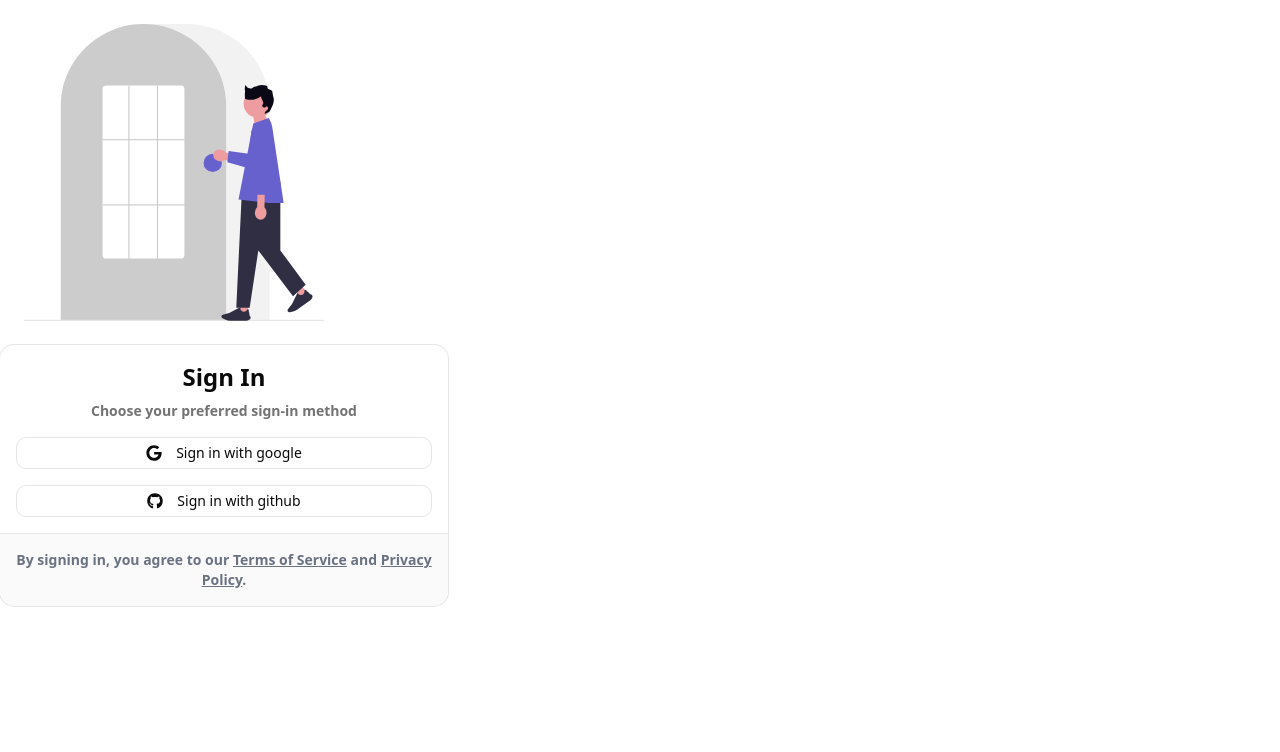
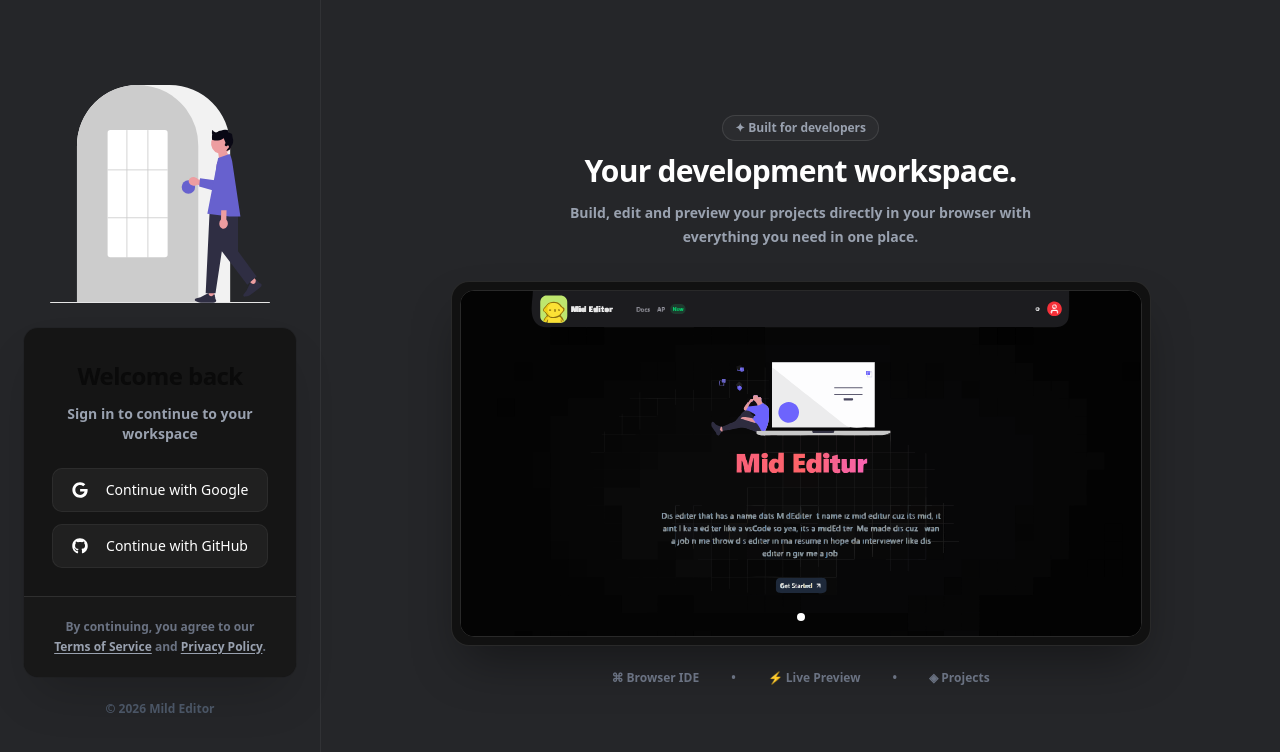
Before and after one commit to yash-ox/mid-editor, a Next.js app: page /auth/sign-in in a window 1280 px wide. Shown: the top 752 px of the page. Built offline with nearby package versions, Linux system fonts and the light colour scheme; no server answers.

Commit message:
add ui change to sign-in page

```diff
--- a/app/(auth)/auth/sign-in/page.tsx
+++ b/app/(auth)/auth/sign-in/page.tsx
@@ -5,14 +5,6 @@ import React from "react";
 function SignIn() {
   return (
     <>
-      <Image
-        src={"/login.svg"}
-        alt="login-img"
-        height={300}
-        width={300}
-        loading="eager"
-        className="m-6 object-cover"
-      />
       <SignInFormClient />
     </>
   );
--- a/app/playground/[id]/page.tsx
+++ b/app/playground/[id]/page.tsx
@@ -50,7 +50,7 @@ import { toast } from "sonner";
 
 const MainPlaygroundPage = () => {
   const { id } = useParams<{ id: string }>();
-  const [isPreviewVisible, setIsPreviewVisible] = useState(false);
+  const [isPreviewVisible, setIsPreviewVisible] = useState(true);
 
   const { playgroundData, templateData, error, isLoading, saveTemplateData } =
     usePlayground(id);
--- /dev/null
+++ b/modules/auth/components/screenshot-carousel.tsx
@@ -0,0 +1,59 @@
+"use client";
+
+import Image from "next/image";
+import { useEffect, useState } from "react";
+
+const screenshots = [
+  {
+    src: "/screenshots/home.svg",
+    alt: "Home page",
+  },
+  //   {
+  //     src: "/screenshots/editor.png",
+  //     alt: "Code editor",
+  //   },
+  //   {
+  //     src: "/screenshots/dashboard.png",
+  //     alt: "Dashboard",
+  //   },
+];
+
+export default function ScreenshotCarousel() {
+  const [current, setCurrent] = useState(0);
+
+  useEffect(() => {
+    const interval = setInterval(() => {
+      setCurrent((prev) => (prev + 1) % screenshots.length);
+    }, 4000);
+
+    return () => clearInterval(interval);
+  }, []);
+
+  return (
+    <div className="relative w-full max-w-3xl">
+      <div className="overflow-hidden rounded-xl border border-white/10">
+        <Image
+          src={screenshots[current].src}
+          alt={screenshots[current].alt}
+          width={1200}
+          height={700}
+          className="block w-full h-auto"
+          draggable={false}
+        />
+      </div>
+
+      {/* dots */}
+      <div className="absolute bottom-4 left-1/2 flex -translate-x-1/2 gap-2">
+        {screenshots.map((_, index) => (
+          <button
+            key={index}
+            onClick={() => setCurrent(index)}
+            className={`h-2 w-2 rounded-full ${
+              current === index ? "bg-white" : "bg-white/30"
+            }`}
+          />
+        ))}
+      </div>
+    </div>
+  );
+}
--- a/modules/auth/components/sign-in-form-client.tsx
+++ b/modules/auth/components/sign-in-form-client.tsx
@@ -10,6 +10,8 @@ import {
 } from "@/components/ui/card";
 import { FaGithub, FaGoogle } from "react-icons/fa";
 import { signIn } from "@/auth";
+import ScreenshotCarousel from "./screenshot-carousel";
+import Image from "next/image";
 
 async function handleGoogleSignIn() {
   "use server";
@@ -23,45 +25,136 @@ async function handleGithubSignIn() {
 
 const SignInFormClient = () => {
   return (
-    <Card className="w-full max-w-md">
-      <CardHeader className="space-y-1">
-        <CardTitle className="text-2xl font-bold text-center">
-          Sign In
+    <main className="min-h-screen bg-[#252629] text-white">
+      <div className="mx-auto flex min-h-screen max-w-7xl">
+        {/* ================= LEFT ================= */}
+
+        <section className="flex w-full items-center justify-center px-6 py-12 lg:w-[25%]">
+          <div className="w-full max-w-105">
+            {/* Logo / Illustration */}
+
+            <div className="mb-6 flex justify-center">
+              <Image
+                src="/login.svg"
+                alt="Login illustration"
+                width={300}
+                height={300}
+                loading="eager"
+                className="h-55 w-55"
+                draggable={false}
+              />
+            </div>
+
+            {/* Auth Card */}
+            <Card className="overflow-hidden border-white/10 bg-[#151515] shadow-2xl shadow-black/20">
+              <CardHeader className="px-7 pt-4 text-center">
+                <CardTitle className="text-2xl font-bold tracking-tight">
+                  Welcome back
                 </CardTitle>
-        <CardDescription className="text-center">
-          Choose your preferred sign-in method
+
+                <CardDescription className="mt-2 mb-2 text-gray-400">
+                  Sign in to continue to your workspace
                 </CardDescription>
               </CardHeader>
 
-      <CardContent className="grid gap-4">
+              <CardContent className="space-y-3 px-7 pb-3">
+                {/* Google */}
                 <form action={handleGoogleSignIn}>
-          <Button type="submit" variant={"outline"} className="w-full">
-            <FaGoogle className="mr-2 h-4 w-4" />
-            <span>Sign in with google</span>
+                  <Button
+                    type="submit"
+                    variant="outline"
+                    className="h-11 w-full border-white/10 bg-[#202020] text-white hover:bg-[#292929] hover:text-white"
+                  >
+                    <FaGoogle className="mr-3 h-4 w-4" />
+                    Continue with Google
                   </Button>
                 </form>
+
+                {/* GitHub */}
                 <form action={handleGithubSignIn}>
-          <Button type="submit" variant={"outline"} className="w-full">
-            <FaGithub className="mr-2 h-4 w-4" />
-            <span>Sign in with github</span>
+                  <Button
+                    type="submit"
+                    variant="outline"
+                    className="h-11 w-full border-white/10 bg-[#202020] text-white hover:bg-[#292929] hover:text-white"
+                  >
+                    <FaGithub className="mr-3 h-4 w-4" />
+                    Continue with GitHub
                   </Button>
                 </form>
               </CardContent>
 
-      <CardFooter>
-        <p className="text-sm text-center text-gray-500 dark:text-gray-400 w-full">
-          By signing in, you agree to our{" "}
-          <a href="#" className="underline hover:text-primary">
+              <CardFooter className="border-t border-white/10 bg-[#181818] px-7 py-5">
+                <p className="w-full text-center text-xs leading-5 text-gray-500">
+                  By continuing, you agree to our{" "}
+                  <a
+                    href="#"
+                    className="text-gray-400 underline underline-offset-2 hover:text-white"
+                  >
                     Terms of Service
                   </a>{" "}
                   and{" "}
-          <a href="#" className="underline hover:text-primary">
+                  <a
+                    href="#"
+                    className="text-gray-400 underline underline-offset-2 hover:text-white"
+                  >
                     Privacy Policy
                   </a>
                   .
                 </p>
               </CardFooter>
             </Card>
+
+            {/* Small branding */}
+            <p className="mt-6 text-center text-xs text-gray-600">
+              © 2026 Mild Editor
+            </p>
+          </div>
+        </section>
+
+        {/* ================= DIVIDER ================= */}
+        <div className="hidden w-px bg-white/6 lg:block" />
+
+        {/* ================= RIGHT ================= */}
+        <section className="relative hidden flex-1 items-center justify-center overflow-hidden px-10 py-12 lg:flex">
+          {/* Background glow */}
+          <div className="pointer-events-none absolute left-1/2 top-1/2 h-150 w-150 -translate-x-1/2 -translate-y-1/2 rounded-full bg-purple blur-3xl" />
+
+          <div className="relative z-10 w-full max-w-175">
+            {/* Heading */}
+            <div className="mb-8 text-center">
+              <div className="mb-3 inline-flex rounded-full border border-white/10 bg-white/3 px-3 py-1 text-xs text-gray-400">
+                ✦ Built for developers
+              </div>
+
+              <h2 className="text-3xl font-bold tracking-tight text-white">
+                Your development workspace.
+              </h2>
+
+              <p className="mx-auto mt-3 max-w-lg text-sm leading-6 text-gray-400">
+                Build, edit and preview your projects directly in your browser
+                with everything you need in one place.
+              </p>
+            </div>
+
+            {/* Screenshot */}
+            <div className="rounded-2xl border border-white/10 bg-[#111111] p-2 shadow-2xl shadow-black/40">
+              <div className="overflow-hidden rounded-xl">
+                <ScreenshotCarousel />
+              </div>
+            </div>
+
+            {/* Feature indicators */}
+            <div className="mt-6 flex justify-center gap-8 text-xs text-gray-500">
+              <span>⌘ Browser IDE</span>
+              <span>•</span>
+              <span>⚡ Live Preview</span>
+              <span>•</span>
+              <span>◈ Projects</span>
+            </div>
+          </div>
+        </section>
+      </div>
+    </main>
   );
 };
 
```
Also changed, not shown: bugs.txt, public/screenshots/home.svg (added). Lines whose indentation alone changed are shown as unchanged.
